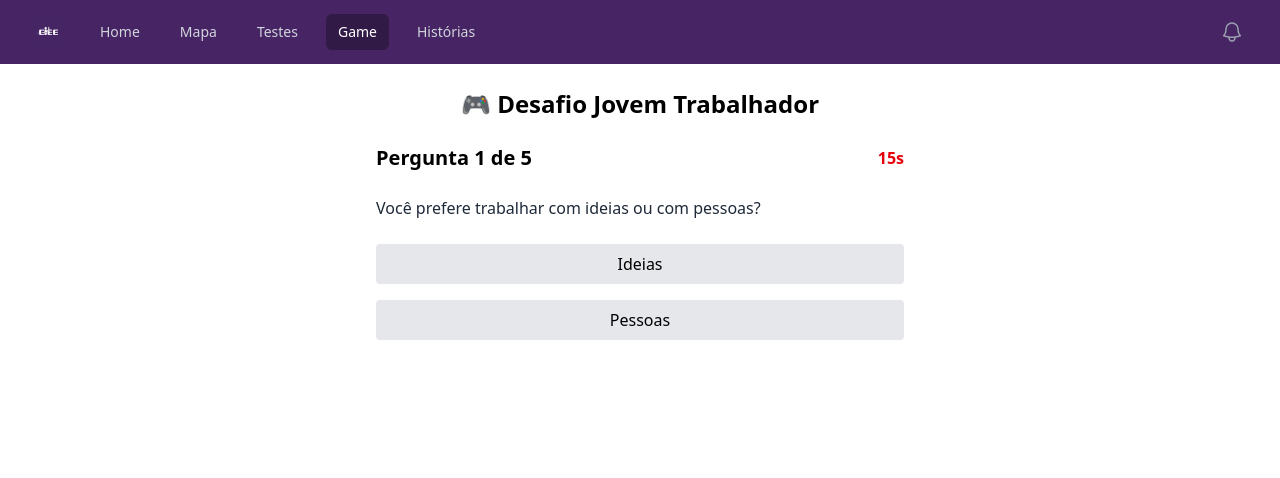
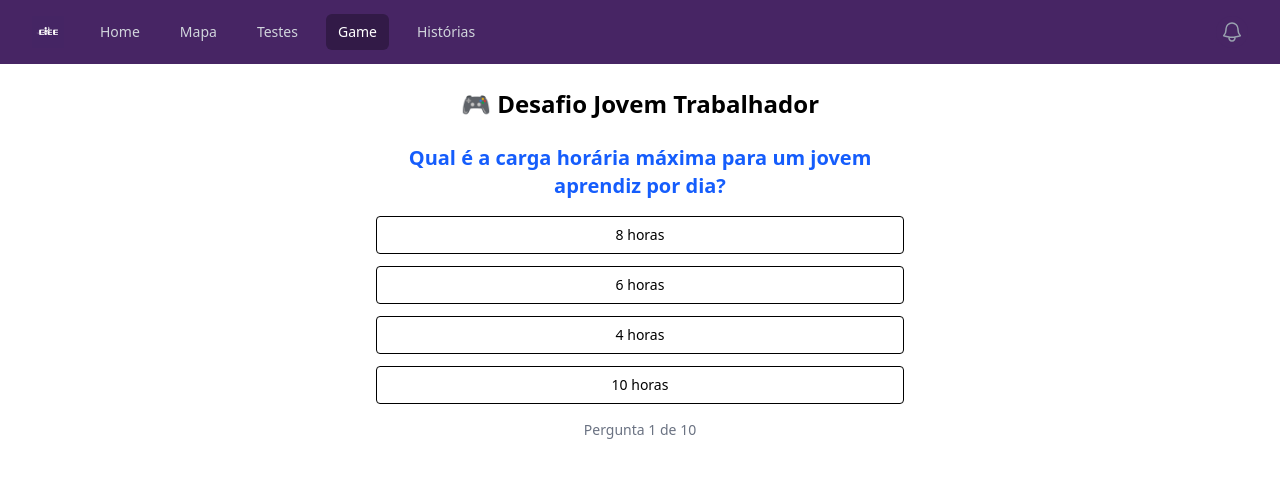
Before and after one commit to APB-Abner/Semana-trabalhador, a React (Vite) app: page /game in a window 1280 px wide. Shown: the top 478 px of the page. Built offline with nearby package versions, Linux system fonts and the light colour scheme.

Commit message:
feat: update Quiz component with new questions and answer logic for enhanced quiz experience

```diff
--- a/src/components/game/Quiz.jsx
+++ b/src/components/game/Quiz.jsx
@@ -1,101 +1,117 @@
-import { useState, useEffect } from 'react';
+import { useState } from 'react';
 
 const perguntas = [
     {
-        pergunta: 'Você prefere trabalhar com ideias ou com pessoas?',
-        opcoes: ['Ideias', 'Pessoas'],
-        correta: 'Ideias',
+        pergunta: 'Qual é a carga horária máxima para um jovem aprendiz por dia?',
+        opcoes: ['8 horas', '6 horas', '4 horas', '10 horas'],
+        resposta: '6 horas',
     },
     {
-        pergunta: 'Você gosta de seguir rotinas ou resolver problemas novos?',
-        opcoes: ['Rotinas', 'Problemas novos'],
-        correta: 'Problemas novos',
+        pergunta: 'Jovens aprendizes têm direito a:',
+        opcoes: [
+            '13º salário e férias',
+            'Apenas bolsa auxílio',
+            'Vale-transporte apenas',
+            'Nada, é voluntário',
+        ],
+        resposta: '13º salário e férias',
     },
     {
-        pergunta: 'Prefere ambientes organizados ou criativos?',
-        opcoes: ['Organizados', 'Criativos'],
-        correta: 'Criativos',
+        pergunta: 'A partir de que idade é permitido ser jovem aprendiz no Brasil?',
+        opcoes: ['12 anos', '14 anos', '16 anos', '18 anos'],
+        resposta: '14 anos',
     },
     {
-        pergunta: 'Você se sente mais confortável em tarefas práticas ou teóricas?',
-        opcoes: ['Práticas', 'Teóricas'],
-        correta: 'Práticas',
+        pergunta: 'O contrato de aprendizagem pode durar no máximo:',
+        opcoes: ['6 meses', '1 ano', '2 anos', '4 anos'],
+        resposta: '2 anos',
     },
     {
-        pergunta: 'Você prefere trabalhar sozinho ou em equipe?',
-        opcoes: ['Sozinho', 'Em equipe'],
-        correta: 'Em equipe',
+        pergunta: 'A Lei da Aprendizagem foi criada em qual ano?',
+        opcoes: ['1998', '2000', '2005', '2010'],
+        resposta: '2000',
     },
+    {
+        pergunta: 'Jovem aprendiz tem direito a carteira assinada?',
+        opcoes: ['Sim, desde o primeiro dia', 'Apenas após 6 meses', 'Não', 'Só se for CLT'],
+        resposta: 'Sim, desde o primeiro dia',
+    },
+    {
+        pergunta: 'É obrigatório que o jovem aprendiz esteja:',
+        opcoes: ['No ensino médio ou em curso técnico', 'Empregado fixo', 'Disponível integralmente para o trabalho', 'Fazendo faculdade'],
+        resposta: 'No ensino médio ou em curso técnico',
+    },
+    {
+        pergunta: 'Durante o período de provas na escola, o jovem aprendiz:',
+        opcoes: ['Pode faltar no trabalho sem justificativa', 'Tem direito à dispensa para estudar', 'Precisa trabalhar dobrado', 'Perde o contrato se faltar'],
+        resposta: 'Tem direito à dispensa para estudar',
+    },
+    {
+        pergunta: 'O contrato de aprendizagem combina trabalho com:',
+        opcoes: ['Estudo teórico em instituição formadora', 'Estágio não remunerado', 'Voluntariado social', 'Serviço militar obrigatório'],
+        resposta: 'Estudo teórico em instituição formadora',
+    },
+    {
+        pergunta: 'Empresas de médio e grande porte são obrigadas a:',
+        opcoes: ['Contratar entre 5% e 15% de aprendizes', 'Ter ao menos 1 jovem aprendiz', 'Oferecer cursos gratuitos', 'Pagar salários acima do mínimo'],
+        resposta: 'Contratar entre 5% e 15% de aprendizes',
+    },
+
 ];
 
 export default function Quiz({ onComplete }) {
-    const [etapa, setEtapa] = useState(0);
-    const [tempo, setTempo] = useState(20);
-    const [pontos, setPontos] = useState(0);
+    const [indice, setIndice] = useState(0);
+    const [acertos, setAcertos] = useState(0);
+    const [respostaSelecionada, setRespostaSelecionada] = useState(null);
 
-    useEffect(() => {
-        if (etapa < perguntas.length) {
-            const timer = setInterval(() => {
-                setTempo((t) => {
-                    if (t === 1) {
-                        clearInterval(timer);
-                        setEtapa(etapa + 1);
-                        setTempo(20);
-                        return 20;
-                    }
-                    return t - 1;
-                });
-            }, 1000);
-            return () => clearInterval(timer);
+    const perguntaAtual = perguntas[indice];
+
+    const selecionarResposta = (opcao) => {
+        setRespostaSelecionada(opcao);
+
+        if (opcao === perguntaAtual.resposta) {
+            setAcertos(acertos + 1);
         }
-    }, [etapa]);
 
-    const responder = (resposta) => {
-        const correta = perguntas[etapa].correta;
-        let ganho = 0;
-        if (resposta === correta) {
-            ganho += 10;
-            if (tempo >= 10) ganho += 5;
-        }
-        setPontos((p) => p + ganho);
-        setEtapa((e) => e + 1);
-        setTempo(20);
+        setTimeout(() => {
+            setRespostaSelecionada(null);
+
+            if (indice + 1 < perguntas.length) {
+                setIndice(indice + 1);
+            } else {
+                onComplete(acertos + (opcao === perguntaAtual.resposta ? 1 : 0));
+            }
+        }, 800);
     };
 
-    if (etapa >= perguntas.length) {
-        return (
-            <div className="text-center">
-                <p className="text-lg mb-4">Você fez {pontos} pontos no Quiz!</p>
-                <button
-                    onClick={() => onComplete(pontos)}
-                    className="bg-blue-600 text-white px-4 py-2 rounded hover:bg-blue-700"
-                >
-                    Ir para a próxima fase
-                </button>
-            </div>
-        );
-    }
-
-    const atual = perguntas[etapa];
-
     return (
-        <div className="space-y-6">
-            <div className="flex justify-between items-center">
-                <h3 className="text-xl font-semibold">Pergunta {etapa + 1} de {perguntas.length}</h3>
-                <span className="text-red-600 font-bold">{tempo}s</span>
-            </div>
-            <p className="text-gray-800">{atual.pergunta}</p>
-            <div className="flex flex-col gap-4">
-                {atual.opcoes.map((op, i) => (
+        <div className="max-w-xl mx-auto text-center">
+            <h3 className="text-xl font-semibold text-blue-600 mb-4">
+                {perguntaAtual.pergunta}
+            </h3>
+            <div className="grid gap-3">
+                {perguntaAtual.opcoes.map((opcao, idx) => (
                     <button
-                        key={i}
-                        onClick={() => responder(op)}
-                        className="bg-gray-200 px-4 py-2 rounded hover:bg-gray-300 transition"
+                        key={idx}
+                        className={`px-4 py-2 rounded border text-sm transition
+              ${respostaSelecionada === null
+                                ? 'bg-white hover:bg-blue-100'
+                                : opcao === perguntaAtual.resposta
+                                    ? 'bg-green-200 border-green-400'
+                                    : opcao === respostaSelecionada
+                                        ? 'bg-red-200 border-red-400'
+                                        : 'bg-gray-100 border-gray-200'
+                            }`}
+                        onClick={() => selecionarResposta(opcao)}
+                        disabled={respostaSelecionada !== null}
                     >
-                        {op}
+                        {opcao}
                     </button>
                 ))}
             </div>
+            <p className="mt-4 text-gray-500 text-sm">
+                Pergunta {indice + 1} de {perguntas.length}
+            </p>
         </div>
     );
 }
```
